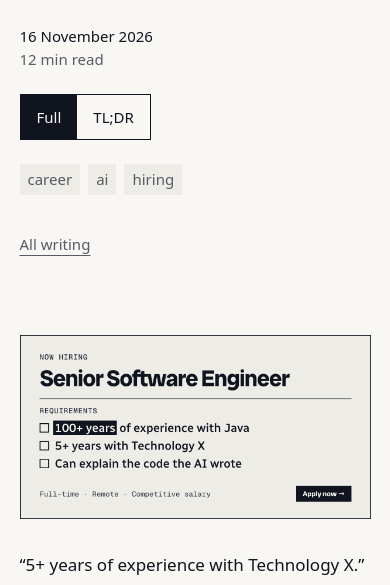
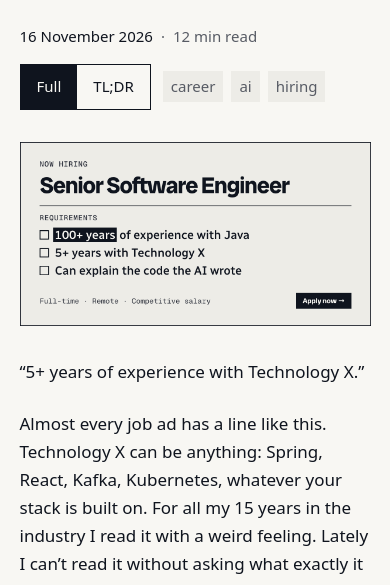
Before and after one commit to the-pavels/psisoyev.github.io, an Astro site: page /years-of-experience in a window 390 px wide. Shown: the part 191-776 px from the top of the page. Built offline with nearby package versions, Linux system fonts and the light colour scheme; Astro itself is replaced by a stand-in of ours; a web font is replaced by a local one.

Commit message:
Fix mobile view

```diff
--- a/src/pages/[slug].astro
+++ b/src/pages/[slug].astro
@@ -176,6 +176,41 @@ const jsonLd = {
     padding: var(--space-2xs) var(--space-xs);
     background: var(--color-paper-2);
     font-weight: 500;
+  }
+
+  /*
+   * On narrow screens the meta sits above the post, so keep it short enough for the first lines
+   * of text to show without scrolling: date and reading time on one line, the switch and tags on
+   * the next. "All writing" is left out here, the Writing link in the header goes to the same page.
+   */
+  @media (max-width: 55.99rem) {
+    .meta {
+      flex-direction: row;
+      flex-wrap: wrap;
+      align-items: center;
+      gap: var(--space-md) var(--space-sm);
+    }
+
+    .meta p {
+      flex-direction: row;
+      flex-wrap: wrap;
+      column-gap: var(--space-xs);
+      width: 100%;
+    }
+
+    .meta p span::before {
+      content: '·';
+      margin-right: var(--space-xs);
+    }
+
+    .meta .btn {
+      display: none;
+    }
+
+    /* A picture that opens the post starts level with the text column */
+    .prose > :global(:first-child > img:first-child) {
+      margin-top: 0;
+    }
   }
 
   @media (min-width: 56rem) {
```
